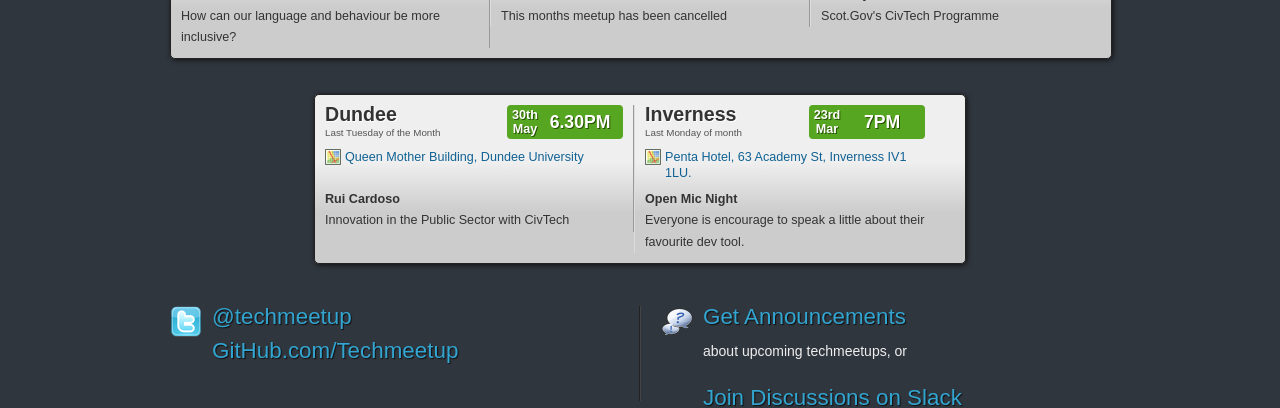
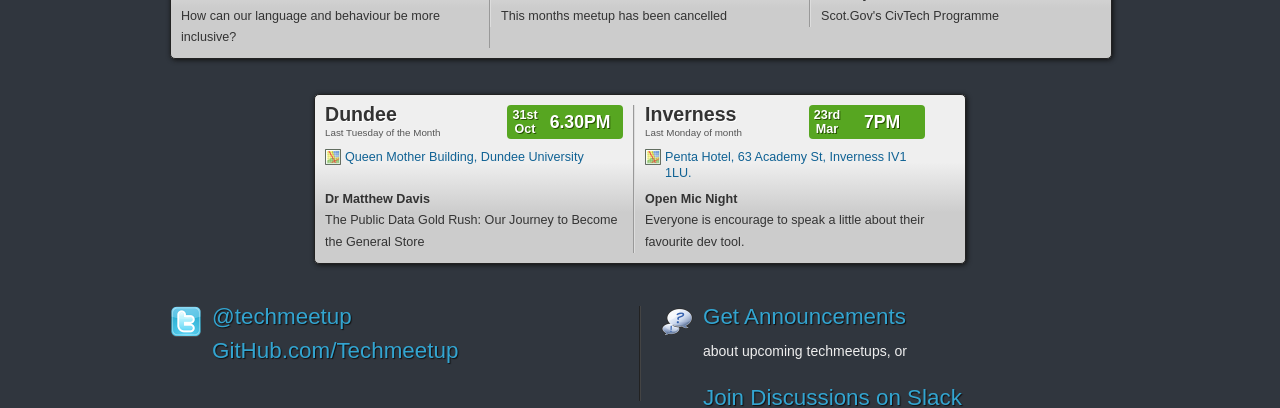
Before and after one commit to techmeetup/techmeetup.co.uk, a Jekyll site: the page built from index.html, in a window 1280 px wide. Shown: the part 509-917 px from the top of the page. Built offline with Jekyll 4.4.1, drawn with Linux system fonts in a browser that asks for light colours.

Commit message:
Update index.json

```diff
--- a/_data/index.json
+++ b/_data/index.json
@@ -32,12 +32,12 @@
   "dundee": {
     "speakers": [
       {
-        "name": "Rui Cardoso",
-        "talk": "Innovation in the Public Sector with CivTech"
+        "name": "Dr Matthew Davis",
+        "talk": "The Public Data Gold Rush: Our Journey to Become the General Store"
       }
     ],
-    "day": "30th",
-    "month": "May"
+    "day": "31st",
+    "month": "Oct"
   },
   "inverness": {
     "speakers": [
```
